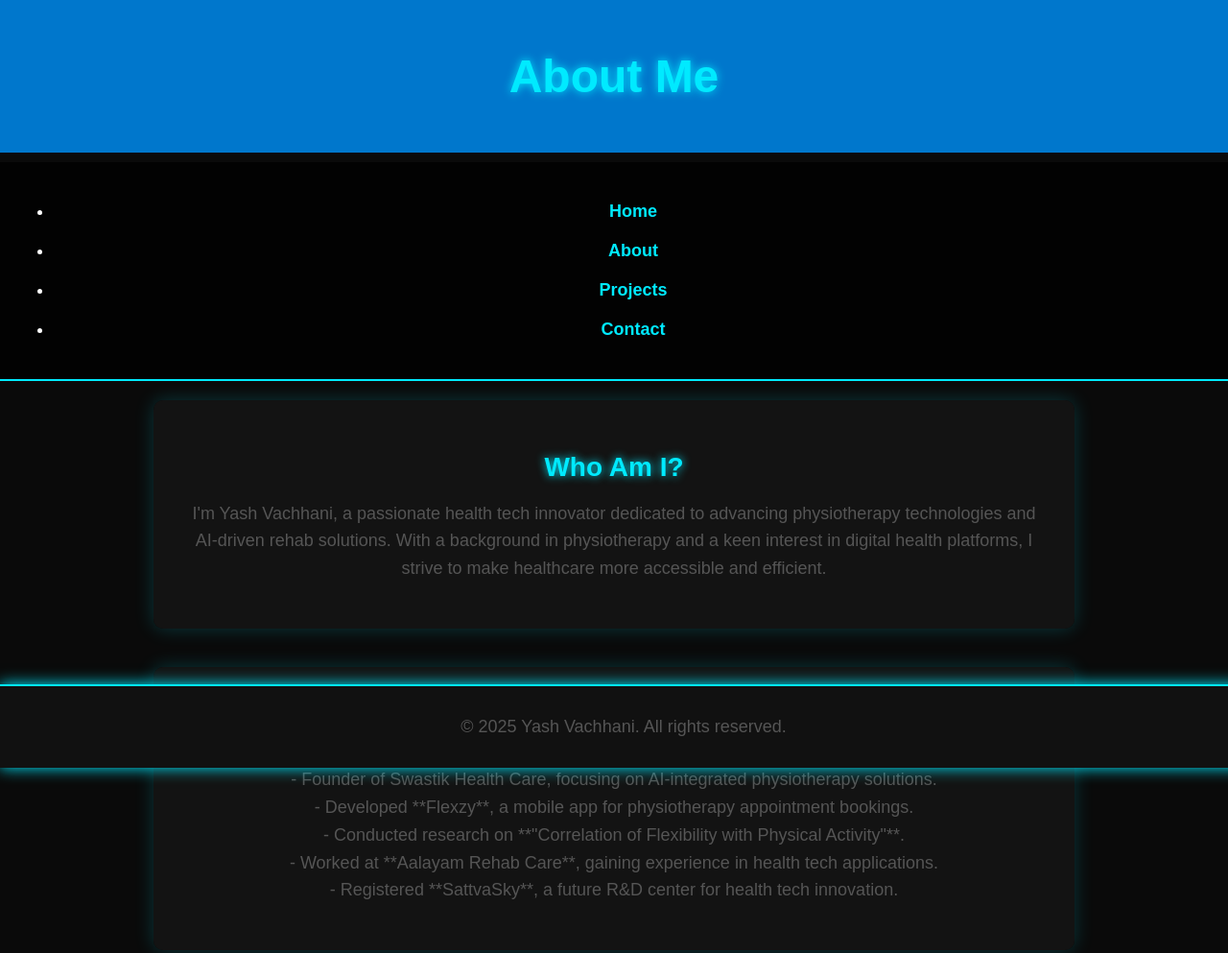
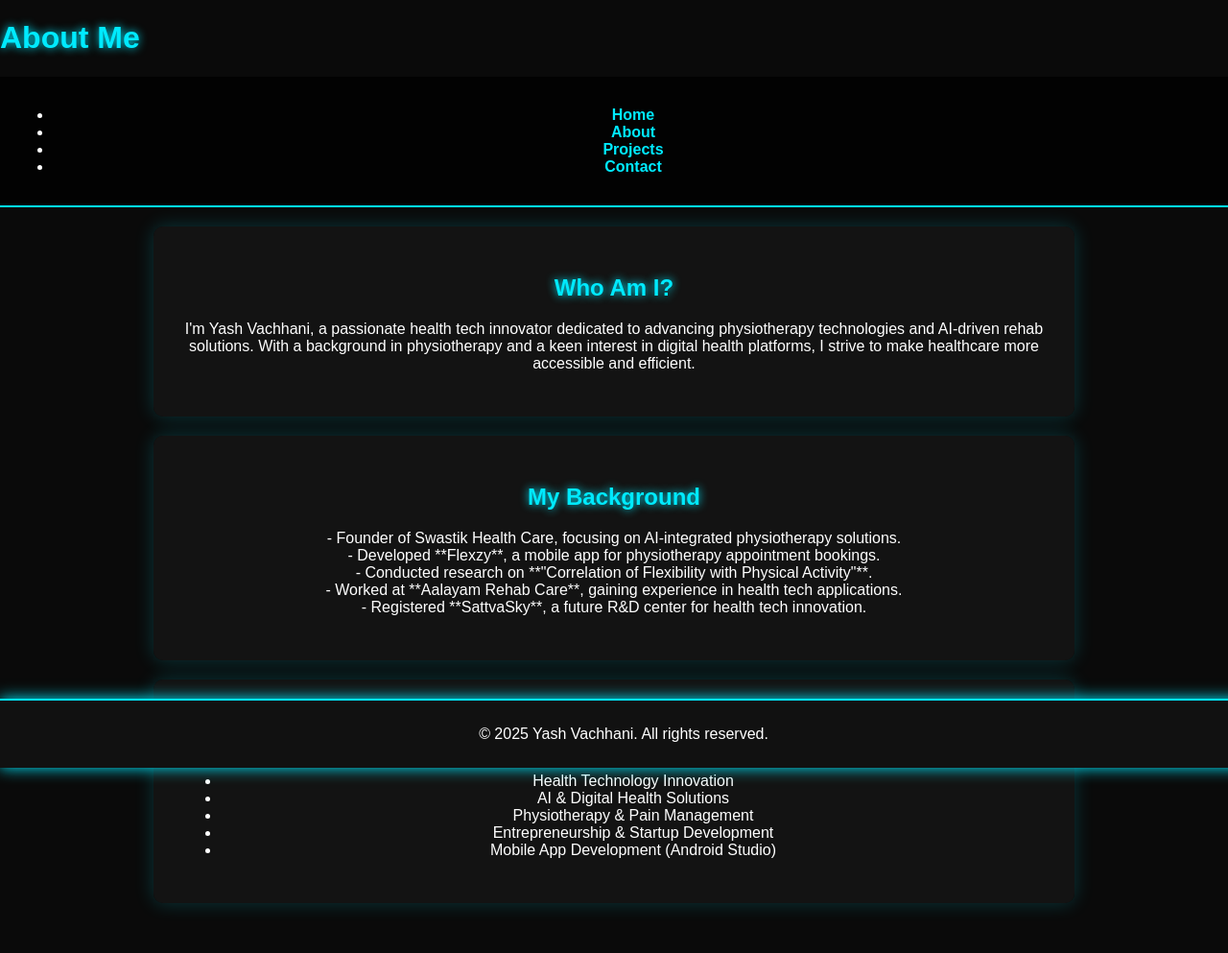
Before and after one commit to yrvachhani/yrvachhani.github.io, a plain HTML site: page about.html in a window 1280 px wide. Shown: the top 993 px of the page at 96% size. After the commit the page ends 961 px from the top, so only its background shows below. Drawn offline with Linux system fonts and the light colour scheme.

Commit message:
Update style.css

```diff
--- a/style.css
+++ b/style.css
@@ -1,233 +1,10 @@
-body {
-    font-family: 'Poppins', sans-serif;
-    color: #333;  /* Dark gray text */
-}
-/* Style for Projects Section */
-#projects {
-    padding: 40px;
-    background-color: #f8f9fa;
-    text-align: center;
-}
-
-#projects h2 {
-    font-size: 2em;
-    color: #333;
-    margin-bottom: 20px;
-}
-
-.project {
-    background: white;
-    padding: 20px;
-    margin: 20px auto;
-    width: 80%;
-    max-width: 600px;
-    border-radius: 10px;
-    box-shadow: 0 4px 8px rgba(0, 0, 0, 0.1);
-}
-
-.project h3 {
-    color: #007bff;
-    font-size: 1.5em;
-}
-
-.project p {
-    color: #555;
-    font-size: 1.1em;
-    line-height: 1.6;
-}
-/* Apply to the whole page */
-body {
-    font-family: Arial, sans-serif;
-    margin: 0;
-    padding: 0;
-    background-color: #f4f4f4;
-}
-
-/* Style the header */
-header {
-    background: #333;
-    color: white;
-    padding: 15px;
-    text-align: center;
-}
-
-/* Navigation menu */
-nav {
-    text-align: center;
-    margin-top: 10px;
-}
-
-nav a {
-    color: white;
-    text-decoration: none;
-    margin: 0 15px;
-    font-size: 18px;
-}
-
-nav a:hover {
-    text-decoration: underline;
-}
-
-/* Style the sections */
-section {
-    max-width: 800px;
-    margin: 20px auto;
-    background: white;
-    padding: 20px;
-    border-radius: 8px;
-    box-shadow: 0px 0px 10px rgba(0, 0, 0, 0.1);
-}
-
-/* Style the footer */
-footer {
-    background: #333;
-    color: white;
-    text-align: center;
-    padding: 10px;
-    position: fixed;
-    bottom: 0;
-    width: 100%;
-}
-body {
-    font-family: Arial, sans-serif;
-    margin: 0;
-    padding: 0;
-    background-color: #f4f4f4;
-}
-
-header {
-    background-color: #333;
-    color: white;
-    padding: 20px;
-    text-align: center;
-    font-size: 24px;
-}
-
-nav {
-    background-color: #444;
-    padding: 10px;
-    text-align: center;
-}
-
-nav a {
-    color: white;
-    text-decoration: none;
-    padding: 10px 20px;
-    display: inline-block;
-}
-
-nav a:hover {
-    background-color: #666;
-}
-
-section {
-    padding: 20px;
-    margin: 20px;
-    background: white;
-    border-radius: 8px;
-    box-shadow: 0px 0px 10px rgba(0, 0, 0, 0.1);
-}
-
-footer {
-    background-color: #333;
-    color: white;
-    text-align: center;
-    padding: 10px;
-    position: fixed;
-    bottom: 0;
-    width: 100%;
-}
-main {
-    display: flex;
-    flex-direction: column;
-    align-items: center;
-    justify-content: center;
-}
-
-section {
-    width: 80%;
-    max-width: 900px;
-    text-align: center;
-}
-h2 {
-    font-size: 28px;
-    color: #333;
-    margin-bottom: 10px;
-}
-
-p {
-    font-size: 18px;
-    color: #555;
-    line-height: 1.6;
-}
-
-section {
-    padding: 30px;
-    margin: 30px 0;
-}
-body {
-    background-color: #f5f5dc;
-}
-nav a:hover {
-    background-color: #0055aa; /* Slightly darker blue on hover */
-    border-radius: 5px;
-    transition: 0.3s;
-}
-
-button {
-    background-color: #ff6600; /* Vibrant orange */
-    color: white;
-    padding: 10px 20px;
-    border: none;
-    border-radius: 5px;
-    cursor: pointer;
-    font-size: 16px;
-}
-
-button:hover {
-    background-color: #cc5500; /* Darker orange */
-    transition: 0.3s;
-}
-header {
-    background-color: #0077cc; /* Vibrant blue */
-    color: white;
-    padding: 20px;
-    text-align: center;
-}
-
-nav {
-    background-color: #004d99; /* Darker blue for contrast */
-    padding: 10px;
-    text-align: center;
-}
-
-nav a {
-    color: white;
-    text-decoration: none;
-    padding: 10px 20px;
-    font-weight: bold;
-}
-
-section {
-    padding: 50px;
-    margin: 20px;
-    background-color: white;
-    border-radius: 10px;
-    box-shadow: 0px 5px 10px rgba(0, 0, 0, 0.1);
-}
-
-footer {
-    background-color: #222;
-    color: white;
-    text-align: center;
-    padding: 20px;
-    margin-top: 20px;
-}
-/* 🔥 Futuristic Tech Theme 🔥 */
+/* 🌌 Futuristic Tech Theme 🌌 */
 body {
     background: #0a0a0a; /* Deep dark background */
     color: #fff;
     font-family: 'Poppins', sans-serif;
+    margin: 0;
+    padding: 0;
 }
 
 h1, h2, h3 {
@@ -235,6 +12,7 @@
     text-shadow: 0 0 10px #00eaff;
 }
 
+/* 🔹 Navigation Bar 🔹 */
 nav {
     background: rgba(0, 0, 0, 0.8);
     padding: 15px;
@@ -255,14 +33,18 @@
     text-shadow: 0 0 10px #00eaff;
 }
 
+/* 📌 Sections 📌 */
 section {
     background: rgba(20, 20, 20, 0.9);
     padding: 30px;
     border-radius: 10px;
     box-shadow: 0 0 20px rgba(0, 234, 255, 0.2);
-    margin: 20px;
+    margin: 20px auto;
+    max-width: 900px;
+    text-align: center;
 }
 
+/* 🎯 Buttons 🎯 */
 button {
     background: #00eaff;
     color: #0a0a0a;
@@ -271,6 +53,7 @@
     font-size: 18px;
     cursor: pointer;
     transition: all 0.3s ease-in-out;
+    border-radius: 5px;
 }
 
 button:hover {
@@ -279,10 +62,41 @@
     box-shadow: 0 0 20px #00eaff;
 }
 
+/* 🖼️ Projects Section */
+#projects h2 {
+    font-size: 2em;
+    margin-bottom: 20px;
+}
+
+.project {
+    background: #111;
+    padding: 20px;
+    margin: 20px auto;
+    width: 80%;
+    max-width: 600px;
+    border-radius: 10px;
+    box-shadow: 0 4px 8px rgba(0, 234, 255, 0.3);
+}
+
+.project h3 {
+    color: #00eaff;
+    font-size: 1.5em;
+}
+
+.project p {
+    color: #bbb;
+    font-size: 1.1em;
+    line-height: 1.6;
+}
+
+/* 📢 Footer 📢 */
 footer {
     text-align: center;
     padding: 10px;
     background: #111;
     border-top: 2px solid #00eaff;
     box-shadow: 0 0 15px #00eaff;
+    position: fixed;
+    bottom: 0;
+    width: 100%;
 }
```
